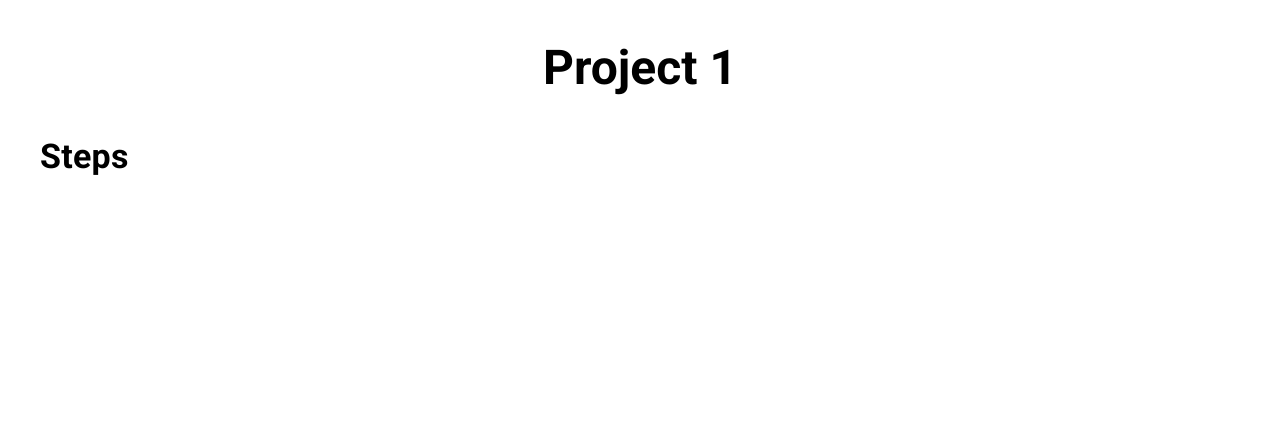
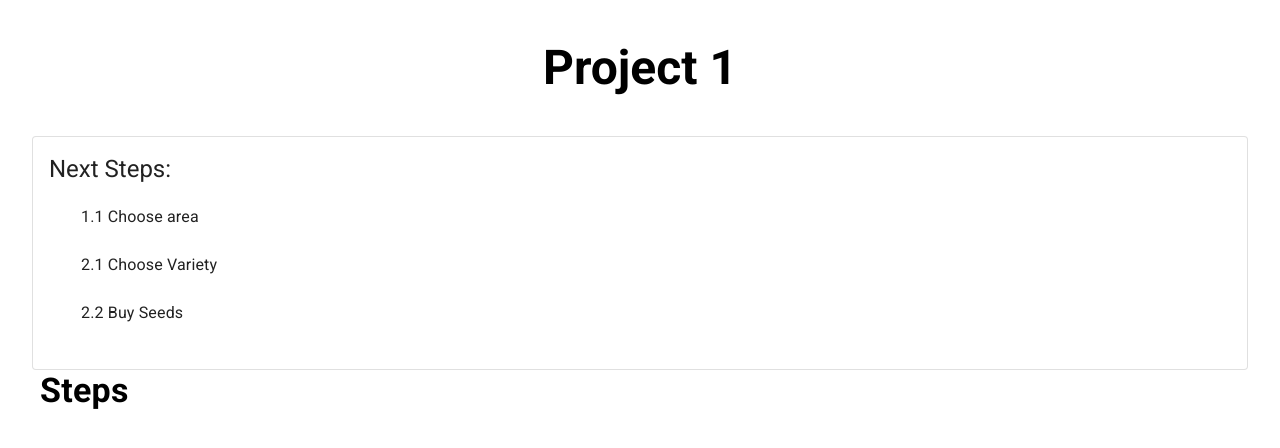
Before and after one commit to szeckirjr/jumpstart-uvec, a React (Create React App) app: page /project/1 in a window 1280 px wide. Shown: the top 448 px of the page. Built offline with nearby package versions, Linux system fonts and the light colour scheme.

Commit message:
added Next Tasks

```diff
--- /dev/null
+++ b/src/components/project/NextTask.tsx
@@ -0,0 +1,44 @@
+import {
+    Card,
+    CardContent,
+    List,
+    ListItem,
+    ListItemText,
+    Typography,
+} from "@mui/material";
+import { Project } from "../../types/projects";
+
+export function NextTask({ project }: { project: Project }) {
+    return (
+        <Card variant="outlined" sx={{ mx: 4 }}>
+            <CardContent>
+                <Typography variant="h5" component="div">
+                    Next Steps:
+                </Typography>
+                <List sx={{ mx: 2 }}>
+                    {getNextTasks(project).map((task, idx) => (
+                        <ListItem key={idx}>
+                            <ListItemText>
+                                {task.id} {task.title}
+                            </ListItemText>
+                        </ListItem>
+                    ))}
+                </List>
+            </CardContent>
+        </Card>
+    );
+}
+
+function getNextTasks(project: Project) {
+    return project.steps
+        .filter((step) => !step.isCompleted)
+        .map((step) =>
+            step.tasks
+                .filter((task) => !task.isCompleted)
+                .map((task) => ({
+                    id: `${step.id}.${task.id}`,
+                    title: task.title,
+                }))
+        )
+        .flat();
+}
--- a/src/navigation/Project.tsx
+++ b/src/navigation/Project.tsx
@@ -1,6 +1,50 @@
 import { Stack, Typography } from "@mui/material";
 import { useParams } from "react-router-dom";
+import { NextTask } from "../components/project/NextTask";
 import { Steps } from "../components/project/Steps";
+
+
+const project = {
+    title: "Gardenning",
+    description: "Garden some Roses",
+    steps: [
+      {
+        id: "1",
+        title: "Ready Area",
+        isCompleted: false,
+        tasks: [
+          {
+            id: "1",
+            title: "Choose area",
+            description: "Choose gooad patch of backyard",
+            isCompleted: false,
+            blockedBy: [],
+          },
+        ],
+      },
+      {
+        id: "2",
+        title: "Ready Seeds",
+        isCompleted: false,
+        tasks: [
+          {
+            id: "1",
+            title: "Choose Variety",
+            description: "Choose vareity of roses",
+            isCompleted: false,
+            blockedBy: [],
+          },
+          {
+            id: "2",
+            title: "Buy Seeds",
+            description: "Buy the chosen variety",
+            isCompleted: false,
+            blockedBy: [],
+          },
+        ],
+      },
+    ],
+  }
 
 export function Project() {
     const { id } = useParams();
@@ -12,6 +56,7 @@ export function Project() {
                     Project {id}
                 </Typography>
             </Stack>
+            <NextTask project={project}/>
             <Steps />
         </>
     );
```
